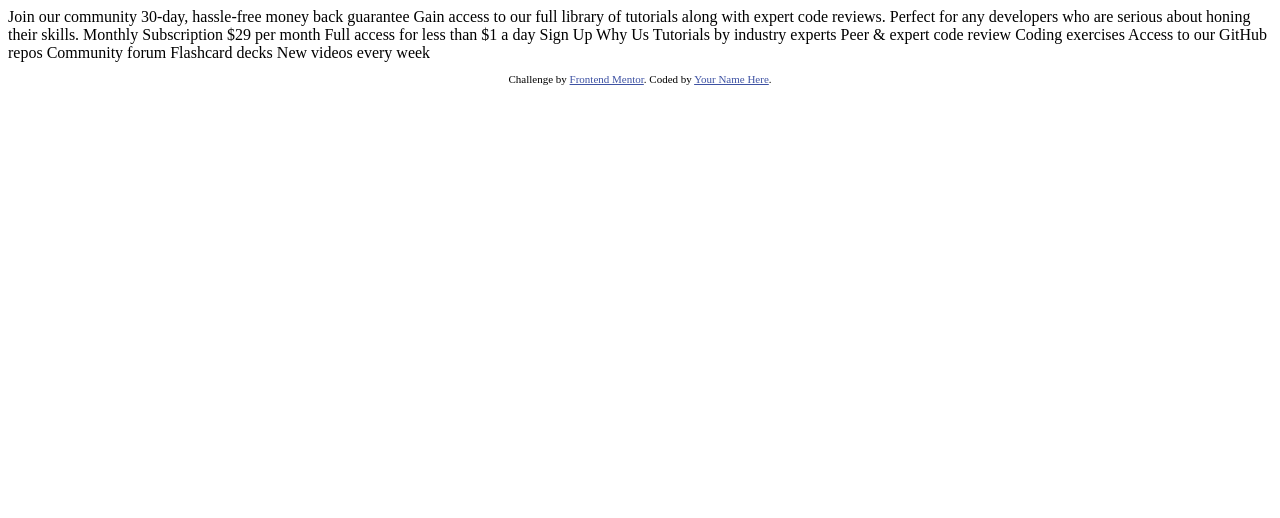
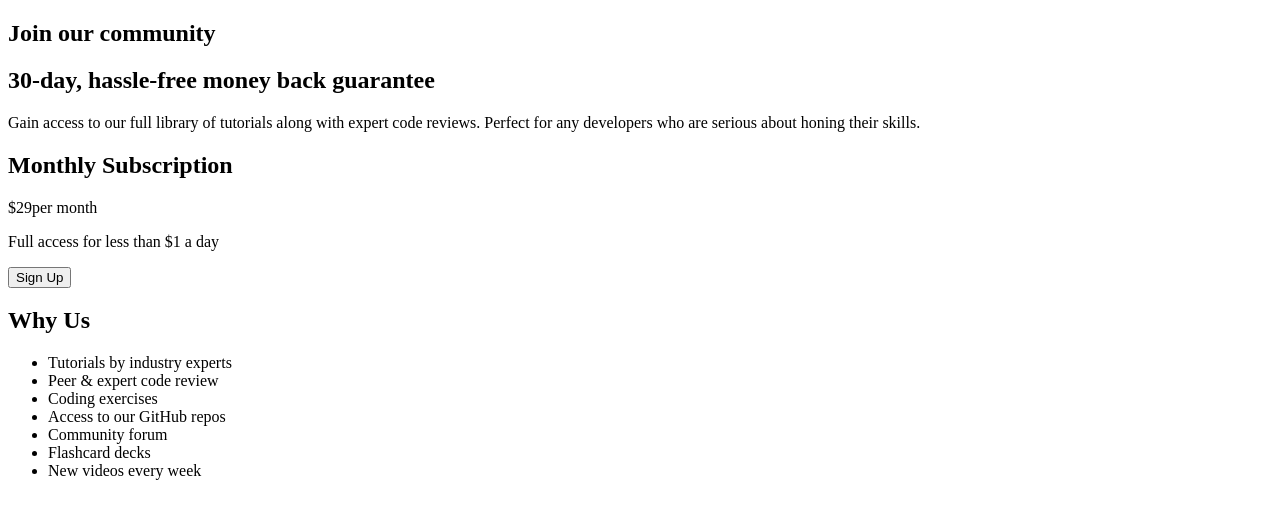
Before and after one commit to theague/task19, a plain HTML site: page index.html in a window 1280 px wide. Drawn offline with Linux system fonts and the light colour scheme.

Commit message:
initial html markup

```diff
--- a/index.html
+++ b/index.html
@@ -8,43 +8,32 @@
 
   <title>Frontend Mentor | Single Price Grid Component</title>
 
-  <!-- Feel free to remove these styles or customise in your own stylesheet 👍 -->
-  <style>
-    .attribution { font-size: 11px; text-align: center; }
-    .attribution a { color: hsl(228, 45%, 44%); }
-  </style>
 </head>
 <body>
-  Join our community
+  <section>
+    <h1>Join our community</h1>
+    <h2>30-day, hassle-free money back guarantee</h2>
+    <p>Gain access to our full library of tutorials along with expert code reviews. Perfect for any developers who are serious about honing their skills.</p>
+  </section>
 
-  30-day, hassle-free money back guarantee
-
-  Gain access to our full library of tutorials along with expert code reviews.
-  Perfect for any developers who are serious about honing their skills.
-
-  Monthly Subscription
-
-  &dollar;29 per month
-
-  Full access for less than &dollar;1 a day
-
-  Sign Up
-
-  Why Us
-
-  Tutorials by industry experts
-  Peer &amp; expert code review
-  Coding exercises
-  Access to our GitHub repos
-  Community forum
-  Flashcard decks
-  New videos every week
+  <section>
+    <h2>Monthly Subscription</h2>
+    <p><span>$29</span><span>per month</span></p>
+    <p>Full access for less than $1 a day</p>
+    <button>Sign Up</button>
+  </section>
 
   <footer>
-    <p class="attribution">
-      Challenge by <a href="https://www.frontendmentor.io?ref=challenge" target="_blank">Frontend Mentor</a>.
-      Coded by <a href="#">Your Name Here</a>.
-    </p>
+    <h2>Why Us</h2>
+    <ul>
+      <li>Tutorials by industry experts</li>
+      <li>Peer & expert code review</li>
+      <li>Coding exercises</li>
+      <li>Access to our GitHub repos</li>
+      <li>Community forum</li>
+      <li>Flashcard decks</li>
+      <li>New videos every week</li>
+    </ul>
   </footer>
 </body>
 </html>
```
